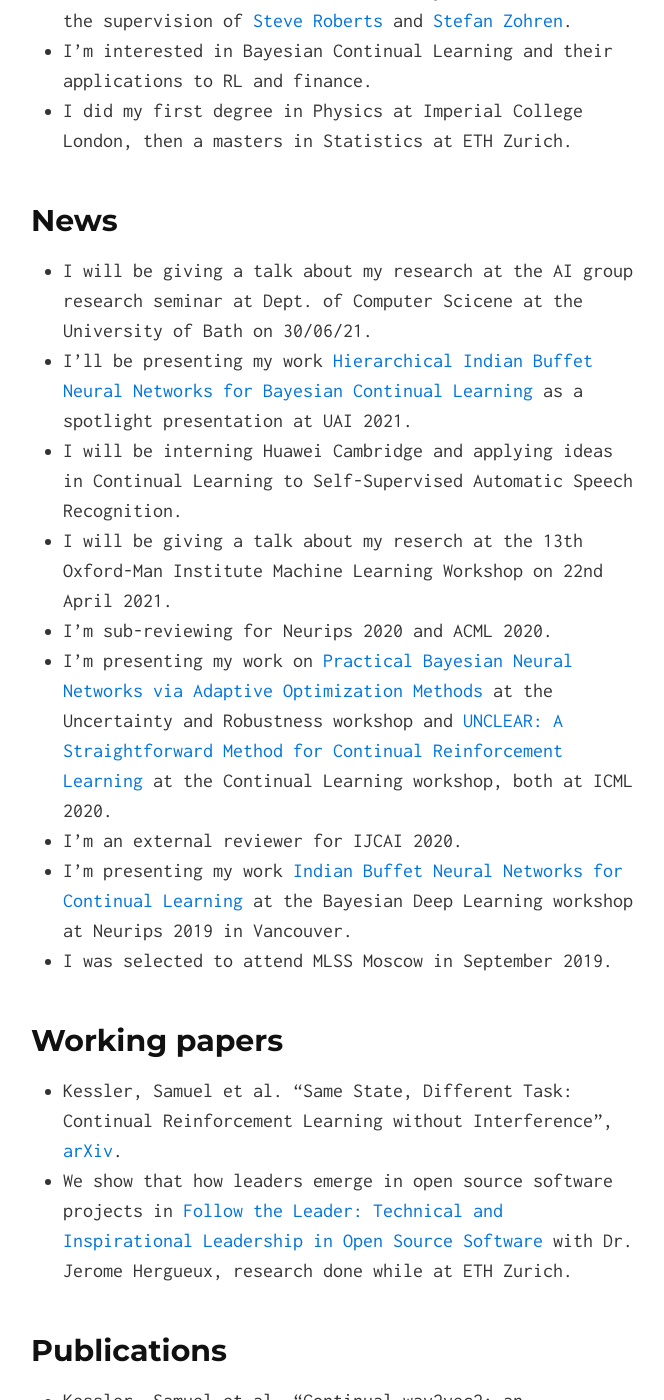
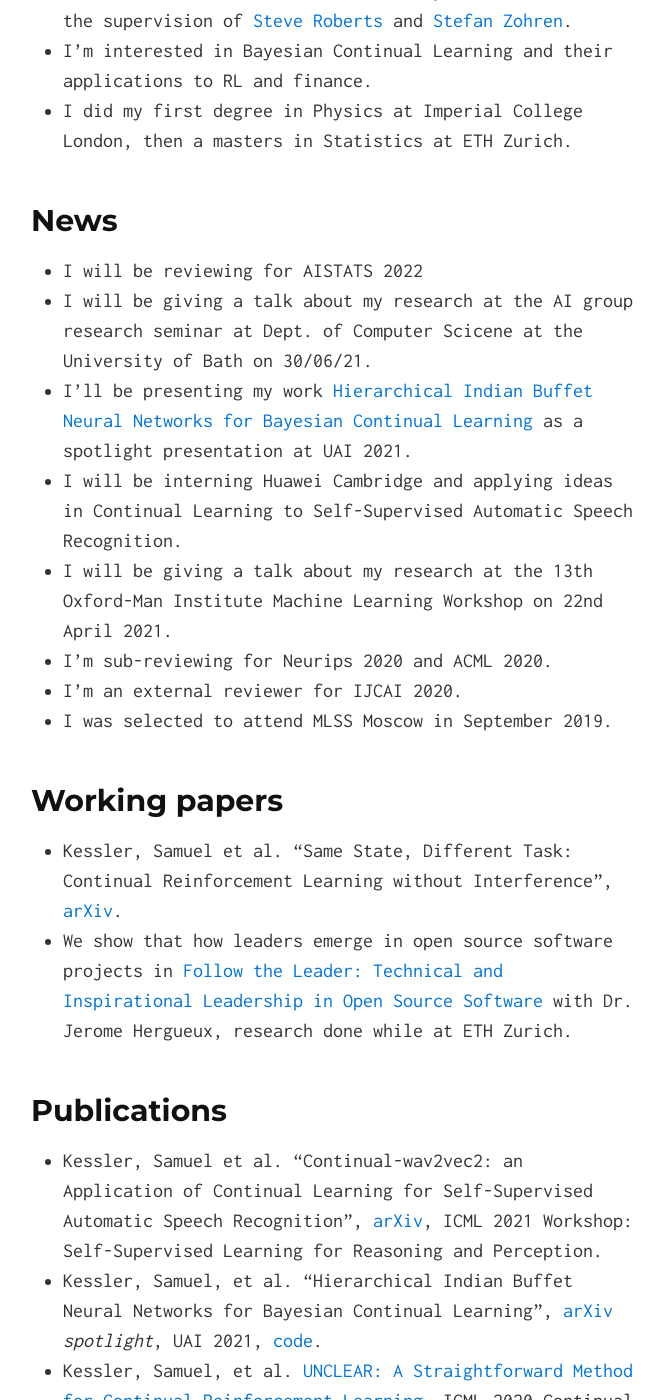
Before and after one commit to skezle/skezle.github.io, a Jekyll site: the page built from index.md, in a window 1280 px wide and 1400 px high, scrolled down 603 px. Shown: the whole window, without its empty margins (307-971 px from the left). Built offline with Jekyll 4.4.1, drawn with Linux system fonts in a browser that asks for light colours.

Commit message:
updates news

```diff
--- a/index.md
+++ b/index.md
@@ -14,15 +14,13 @@ applications to RL and finance.
 Statistics at ETH Zurich.
 
 ## News
+* I will be reviewing for AISTATS 2022
 * I will be giving a talk about my research at the AI group research seminar at Dept. of Computer Scicene at the University of Bath on 30/06/21.
 * I'll be presenting my work [Hierarchical Indian Buffet Neural Networks for Bayesian Continual Learning](https://arxiv.org/abs/1912.02290) as a spotlight presentation at UAI 2021.
 * I will be interning Huawei Cambridge and applying ideas in Continual Learning to Self-Supervised Automatic Speech Recognition.
-* I will be giving a talk about my reserch at the 13th Oxford-Man Institute Machine Learning Workshop on 22nd April 2021.
+* I will be giving a talk about my research at the 13th Oxford-Man Institute Machine Learning Workshop on 22nd April 2021.
 * I'm sub-reviewing for Neurips 2020 and ACML 2020.
-* I'm presenting my work on [Practical Bayesian Neural Networks via Adaptive Optimization Methods](http://www.gatsby.ucl.ac.uk/~balaji/udl2020/accepted-papers/UDL2020-paper-065.pdf) at the Uncertainty and Robustness workshop and [UNCLEAR: A Straightforward Method for Continual Reinforcement Learning](https://drive.google.com/file/d/1GMTWC0C6jMTwtqZxoyq6a-VDxkrDCIHm/view) at the Continual Learning workshop, both at ICML 2020.
 * I'm an external reviewer for IJCAI 2020.
-* I'm presenting my work [Indian Buffet Neural Networks for Continual Learning](http://bayesiandeeplearning.org/2019/papers/63.pdf) at the
-Bayesian Deep Learning workshop at Neurips 2019 in Vancouver.
 * I was selected to attend MLSS Moscow in September 2019.
 
 ## Working papers
```
